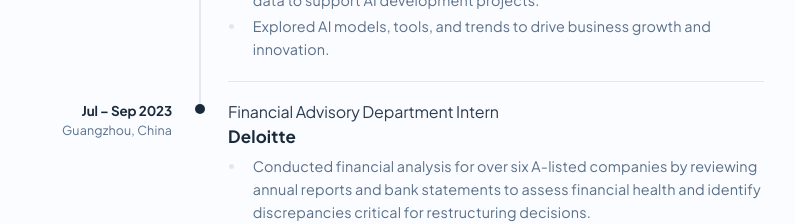
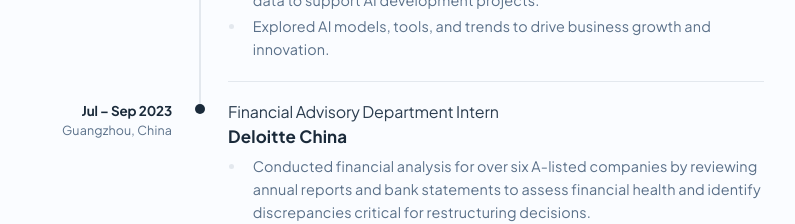
Before and after one commit to Bonita-Chen/Bonita-Chen.github.io, a Next.js app: page /resume in a window 1280 px wide. Shown: the part 1880-2104 px from the top of the page, without its empty margins (242-1037 px from the left). Built offline with nearby package versions, Linux system fonts and the light colour scheme; no server answers; a web font is replaced by a local one.

Commit message:
Update work.ts

```diff
--- a/src/data/resume/work.ts
+++ b/src/data/resume/work.ts
@@ -94,9 +94,9 @@
     ],
   },
   {
-    name: 'Deloitte',
+    name: 'Deloitte China',
     position: 'Financial Advisory Department Intern',
-    url: 'https://www.deloitte.com/',
+    url: 'https://www.deloitte.com/cn/en.html',
     startDate: '2023-07-01',
     endDate: '2023-09-01',
     subtitleSuffix: 'Guangzhou, China',
```
